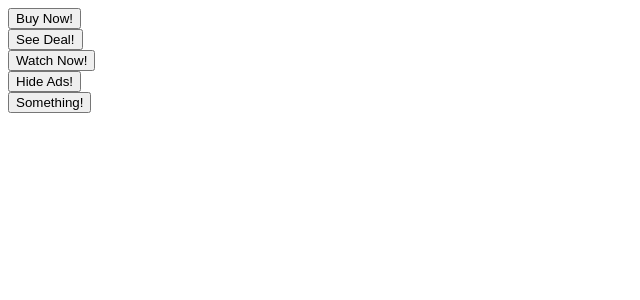
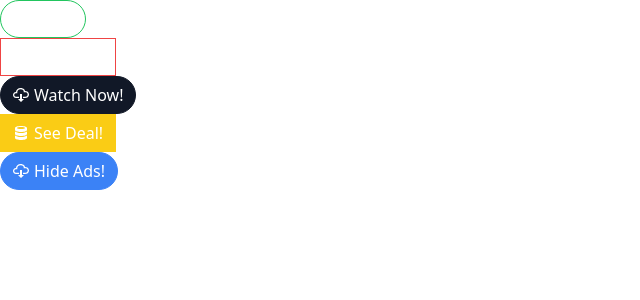
Before and after one commit to jrexiti/comps, a React (Create React App) app: page / in a window 1280 px wide. Shown: the top 300 px of the page, without its empty margins (0-640 px from the left). Built offline with nearby package versions, Linux system fonts and the light colour scheme.

Commit message:
react-icons

```diff
--- a/package.json
+++ b/package.json
@@ -6,8 +6,11 @@
     "@testing-library/jest-dom": "^5.16.5",
     "@testing-library/react": "^13.4.0",
     "@testing-library/user-event": "^13.5.0",
+    "classnames": "^2.3.2",
+    "prop-types": "^15.8.1",
     "react": "^18.2.0",
     "react-dom": "^18.2.0",
+    "react-icons": "^4.7.1",
     "react-scripts": "5.0.1",
     "web-vitals": "^2.1.4"
   },
@@ -34,5 +37,8 @@
       "last 1 firefox version",
       "last 1 safari version"
     ]
+  },
+  "devDependencies": {
+    "tailwindcss": "^3.2.7"
   }
 }
--- a/src/App.js
+++ b/src/App.js
@@ -1,22 +1,39 @@
 import Button from "./Button";
+
+import { GoBell, GoCloudDownload, GoDatabase } from "react-icons/go";
 
 function App() {
   return (
     <div>
       <div>
-        <Button>Buy Now!</Button>
+        <Button success rounded outline>
+          <GoBell />
+          Hello
+        </Button>
       </div>
       <div>
-        <Button>See Deal!</Button>
+        <Button danger outline>
+          <GoDatabase />
+          See Deal!
+        </Button>
       </div>
       <div>
-        <Button>Watch Now!</Button>
+        <Button secondary rounded>
+          <GoCloudDownload />
+          Watch Now!
+        </Button>
       </div>
       <div>
-        <Button>Hide Ads!</Button>
+        <Button warning>
+          <GoDatabase />
+          See Deal!
+        </Button>
       </div>
       <div>
-        <Button>Something!</Button>
+        <Button primary rounded>
+          <GoCloudDownload />
+          Hide Ads!
+        </Button>
       </div>
     </div>
   );
--- a/src/Button.js
+++ b/src/Button.js
@@ -1,3 +1,10 @@
+import className from "classnames";
+
+const finalClassName = className({
+  "bg-bluw-500": true,
+});
+console.log(finalClassName);
+
 function Button({
   children,
   primary,
@@ -8,8 +15,21 @@
   outline,
   rounded,
 }) {
-
-  return <button>{children}</button>;
+  const classes = className("flex items-center px-3 py-1.5 border", {
+    "border-blue-500 bg-blue-500 text-white": primary,
+    "border-gray-900 bg-gray-900 text-white": secondary,
+    "border-green-500 bg-green-500 text-white": success,
+    "border-yellow-400 bg-yellow-400 text-white": warning,
+    "border-red-500 bg-red-500 text-white": danger,
+    "rounded-full": rounded,
+    "bg-white": outline,
+    "text-blue-500": outline && primary,
+    "text-gray-900": outline && secondary,
+    "text-green-500": outline && success,
+    "text-yellow-400": outline && warning,
+    "text-red-500": outline && danger,
+  });
+  return <button className={classes}>{children}</button>;
 }
 
 export default Button;
--- /dev/null
+++ b/src/index.css
@@ -0,0 +1,7 @@
+@tailwind base;
+@tailwind components;
+@tailwind utilities;
+
+button > svg {
+  margin-right: 5px;
+}
--- a/src/index.js
+++ b/src/index.js
@@ -1,6 +1,8 @@
 import React from "react";
 import ReactDOM from "react-dom/client";
 import App from "./App";
+import "./index.css";
+
 
 const el = document.getElementById("root");
 const root = ReactDOM.createRoot(el);
--- /dev/null
+++ b/tailwind.config.js
@@ -0,0 +1,8 @@
+/** @type {import('tailwindcss').Config} */
+module.exports = {
+  content: ["./src/**/*.{html,js}"],
+  theme: {
+    extend: {},
+  },
+  plugins: [],
+};
```
Also changed, not shown: 1 other file (tests, documents, lock files or other folders).
